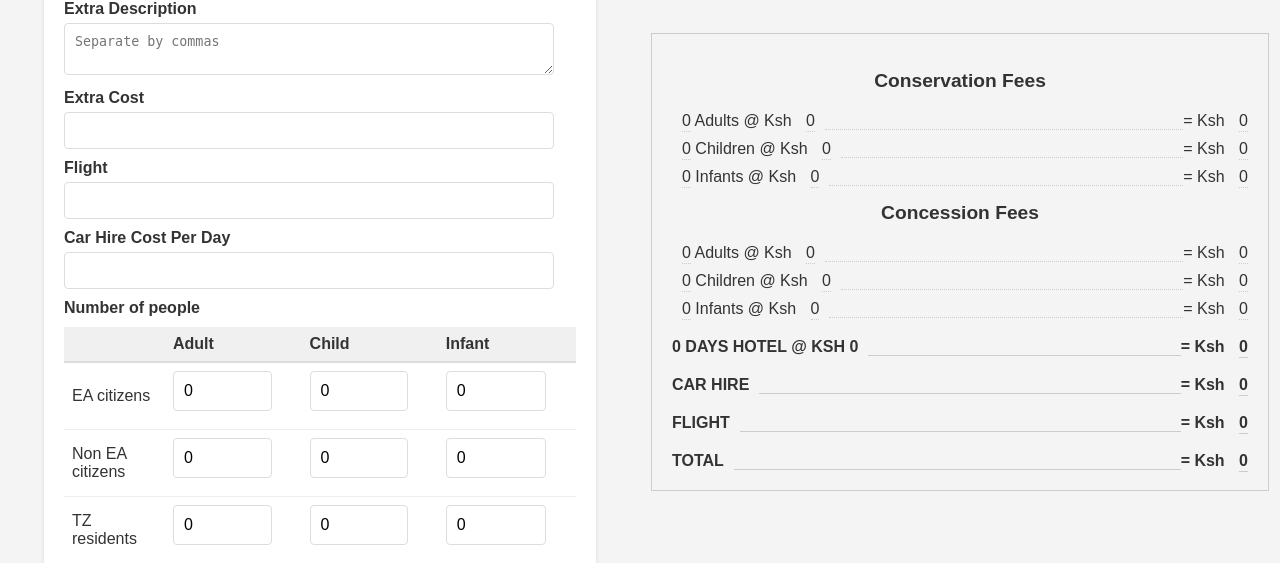
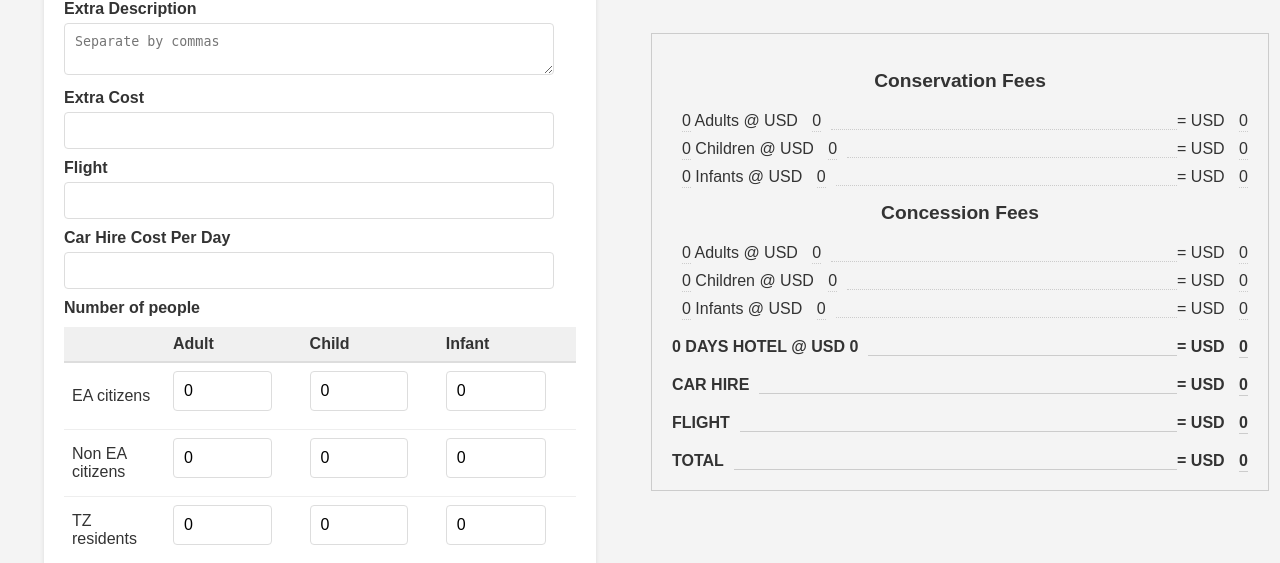
Before and after one commit to MohammedRaghib/Oddyseys, a PHP site: page / in a window 1280 px wide. Shown: the part 402-965 px from the top of the page. Run offline with PHP 8.4, Linux system fonts and the light colour scheme.

Commit message:
ksh unit is now usd

```diff
--- a/index.php
+++ b/index.php
@@ -294,58 +294,58 @@
                 <h2 class="section-title">Conservation Fees</h2>
 
                 <div class="item-row conservation-adult conservation-section">
-                    <div><span class="conservation-adult-count">0</span> Adults @ Ksh <span class="conservation-adult-cost">0</span></div>
+                    <div><span class="conservation-adult-count">0</span> Adults @ USD <span class="conservation-adult-cost">0</span></div>
                     <span></span>
-                    <div>= Ksh <span class="conservation-adult-total">0</span></div>
+                    <div>= USD <span class="conservation-adult-total">0</span></div>
                 </div>
                 <div class="item-row conservation-child conservation-section">
-                    <div><span class="conservation-child-count">0</span> Children @ Ksh <span class="conservation-child-cost">0</span></div>
+                    <div><span class="conservation-child-count">0</span> Children @ USD <span class="conservation-child-cost">0</span></div>
                     <span></span>
-                    <div>= Ksh <span class="conservation-child-total">0</span></div>
+                    <div>= USD <span class="conservation-child-total">0</span></div>
                 </div>
                 <div class="item-row conservation-infant conservation-section">
-                    <div><span class="conservation-infant-count">0</span> Infants @ Ksh <span class="conservation-infant-cost">0</span></div>
+                    <div><span class="conservation-infant-count">0</span> Infants @ USD <span class="conservation-infant-cost">0</span></div>
                     <span></span>
-                    <div>= Ksh <span class="conservation-infant-total">0</span></div>
+                    <div>= USD <span class="conservation-infant-total">0</span></div>
                 </div>
 
                 <h2 class="section-title">Concession Fees</h2>
 
                 <div class="item-row concession-adult concession-section">
-                    <div><span class="concession-adult-count">0</span> Adults @ Ksh <span class="concession-adult-cost">0</span></div>
+                    <div><span class="concession-adult-count">0</span> Adults @ USD <span class="concession-adult-cost">0</span></div>
                     <span></span>
-                    <div>= Ksh <span class="concession-adult-total">0</span></div>
+                    <div>= USD <span class="concession-adult-total">0</span></div>
                 </div>
                 <div class="item-row concession-child concession-section">
-                    <div><span class="concession-child-count">0</span> Children @ Ksh <span class="concession-child-cost">0</span></div>
+                    <div><span class="concession-child-count">0</span> Children @ USD <span class="concession-child-cost">0</span></div>
                     <span></span>
-                    <div>= Ksh <span class="concession-child-total">0</span></div>
+                    <div>= USD <span class="concession-child-total">0</span></div>
                 </div>
                 <div class="item-row concession-infant concession-section">
-                    <div><span class="concession-infant-count">0</span> Infants @ Ksh <span class="concession-infant-cost">0</span></div>
+                    <div><span class="concession-infant-count">0</span> Infants @ USD <span class="concession-infant-cost">0</span></div>
                     <span></span>
-                    <div>= Ksh <span class="concession-infant-total">0</span></div>
+                    <div>= USD <span class="concession-infant-total">0</span></div>
                 </div>
 
                 <div class="total-row hotel hotel-section">
-                    <div><span class="hotel-count no-line">0</span> DAYS HOTEL @ KSH <span class="hotel-cost no-line">0</span></div>
+                    <div><span class="hotel-count no-line">0</span> DAYS HOTEL @ USD <span class="hotel-cost no-line">0</span></div>
                     <span></span>
-                    <div>= Ksh <span class="hotel-total">0</span></div>
+                    <div>= USD <span class="hotel-total">0</span></div>
                 </div>
                 <div class="total-row car_hire car_hire-section">
                     <div>CAR HIRE</div>
                     <span></span>
-                    <div>= Ksh <span class="car_hire-total">0</span></div>
+                    <div>= USD <span class="car_hire-total">0</span></div>
                 </div>
                 <div class="total-row flight flight-section">
                     <div>FLIGHT</div>
                     <span></span>
-                    <div>= Ksh <span class="flight-total">0</span></div>
+                    <div>= USD <span class="flight-total">0</span></div>
                 </div>
                 <div class="total-row total-section">
                     <div>TOTAL</div>
                     <span></span>
-                    <div>= Ksh <span class="total">0</span></div>
+                    <div>= USD <span class="total">0</span></div>
                 </div>
             </div>
         </section>
```
